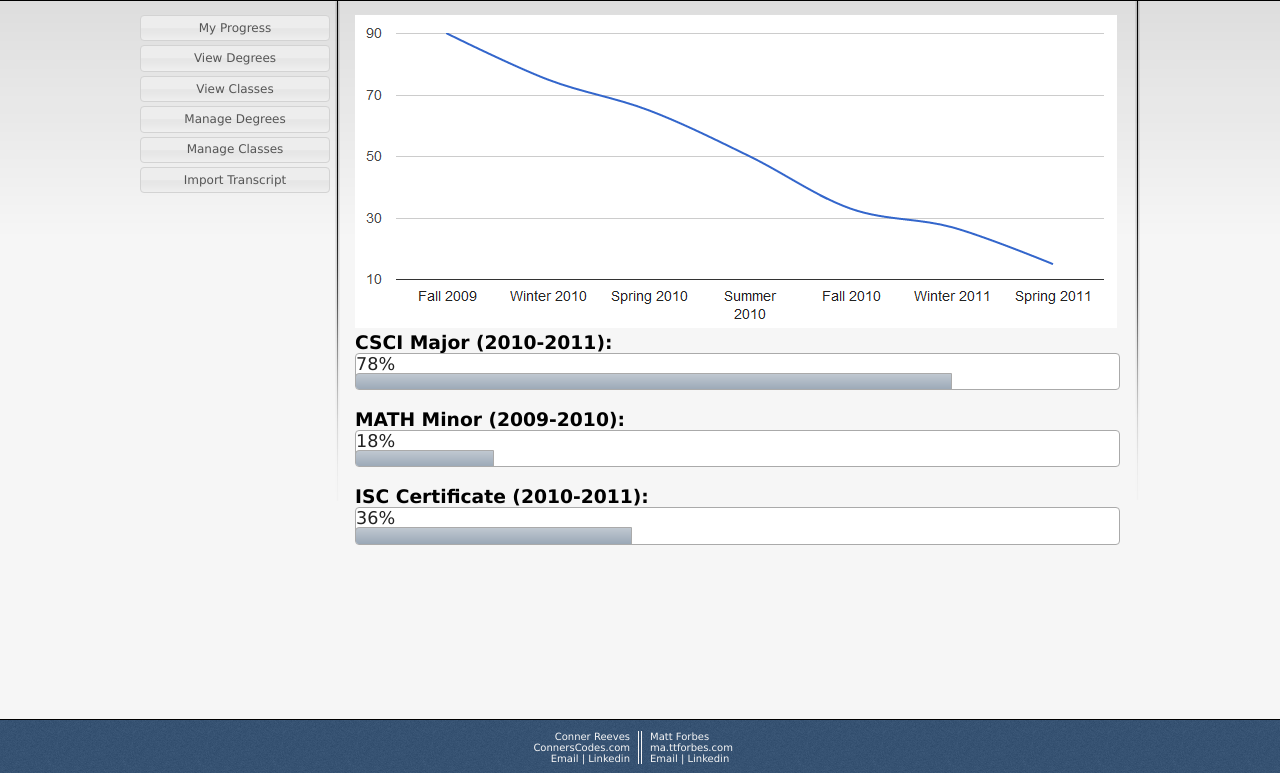
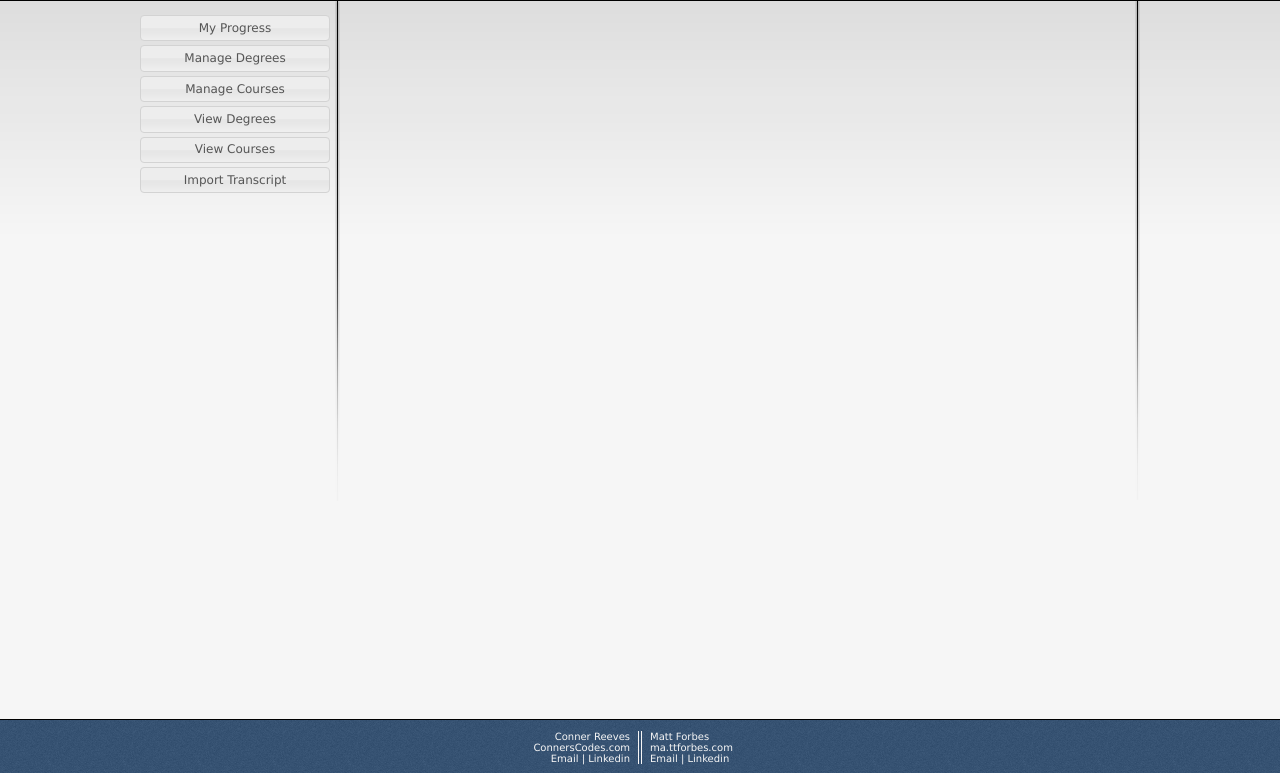
Before and after one commit to emef/gradpath, a Django app: template template/profiles/home.html in a window 1280 px wide. Shown: the part 27-800 px from the top of the page. Run offline with Django 3.2, Linux system fonts and the light colour scheme; the template is opened without the code that fills it, so the values that code supplies are empty.

Commit message:
Some final CSS tweeks before tomorrow's meeting.

```diff
--- a/template/base.html
+++ b/template/base.html
@@ -20,7 +20,7 @@
         <input name="username" value="Username" class="default" />
         <input name="password" value="Password" class="default pw"  />
         <button type="submit">Login</button>
-        <a href="signup.html"><button>Sign Up</button></a>
+        <a href="/register/"><button>Sign Up</button></a>
       </form>
     </div>
 
--- a/template/profiles/home.html
+++ b/template/profiles/home.html
@@ -5,28 +5,4 @@ MyGradPath
 {% endblock %}
 
 {% block rightcol %}
-<img src="/img/ph_chart.PNG" />
-
-<h3>CSCI Major (2010-2011):</h3>
-<div id="prog1" class="progressbar"></div>
-<br />
-<h3>MATH Minor (2009-2010):</h3>
-<div id="prog2" class="progressbar"></div>
-<br />
-<h3>ISC Certificate (2010-2011):</h3>
-<div id="prog3" class="progressbar"></div>
-<br />
-<script type="text/javascript">
-  $(document).ready(function() {
-      $( "#prog1" ).progressbar({
-          value: 78
-      }).prepend("<div class='label'>78%</div>");
-      $( "#prog2" ).progressbar({
-          value: 18
-      }).prepend("<div class='label'>18%</div>");
-      $( "#prog3" ).progressbar({
-          value: 36
-      }).prepend("<div class='label'>36%</div>");
-  });
-</script>
 {% endblock rightcol %}
--- a/template/profiles/register.html
+++ b/template/profiles/register.html
@@ -1,5 +1,4 @@
-{% extends "base.html" %}
-
+{% extends "student/student_base.html" %}
 {% block rightcol %}
 
 <h2>Registration</h2>
--- a/template/student/student_base.html
+++ b/template/student/student_base.html
@@ -6,11 +6,11 @@ MyGradPath
 
 {% block leftcol %}
 
-<a href="#"><button>My Progress</button></a>
-<a href="#"><button>View Degrees</button></a>
-<a href="#"><button>View Classes</button></a>
-<a href="#"><button>Manage Degrees</button></a>
-<a href="#"><button>Manage Classes</button></a>
+<a href="/student/progress"><button>My Progress</button></a>
+<a href="/student/degrees/manage"><button>Manage Degrees</button></a>
+<a href="/student/courses/manage"><button>Manage Courses</button></a>
+<a href="/student/degrees/list"><button>View Degrees</button></a>
+<a href="/student/courses/list"><button>View Courses</button></a>
 <a href="/student/transcript/import"><button>Import Transcript</button></a>
 
 <script type="text/javascript">
--- a/template/student/transcript/verify.html
+++ b/template/student/transcript/verify.html
@@ -23,8 +23,8 @@
     {% for course in courses %}
     <tr>
       <td ><input name="course_id_here" type="checkbox" checked="yes"></td>
-      <td width="50%">{{ course.section.name }} {{ course.number }}</td>
-      <td width="50%" style="color:black">{{ course.title }}</td>
+      <td style="text-align:right" width="20%">{{ course.section.abbreviation }} {{ course.number }}</td>
+      <td style="color:black" width="80%">{{ course.title }}</td>
       <td style="color:black">{{ course.credits }}</td>
     </tr>
     {% endfor %}
```
Also changed, not shown: profiles/views.py (+0 -9 lines), template/student/transcript/submit_import.html (deleted, +0 -10 lines).
